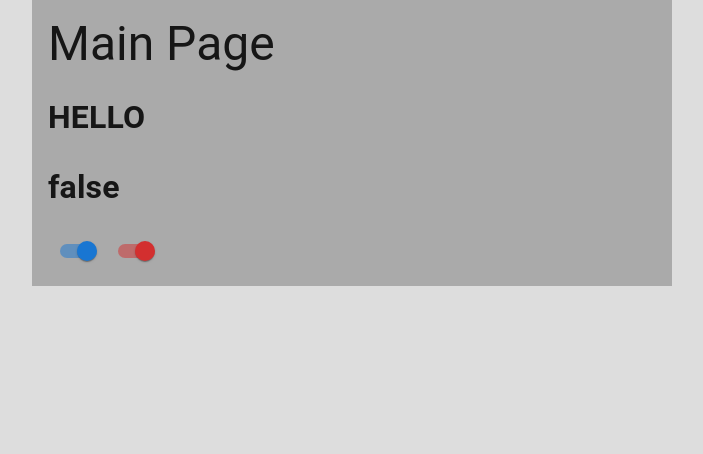
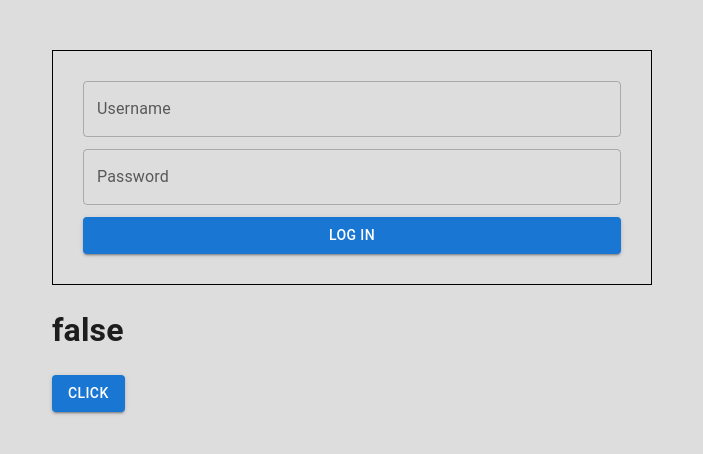
Before and after one commit to bmspd/nextjs, a Next.js app: page / in a window 1280 px wide. Shown: the top 454 px of the page, without its empty margins (288-991 px from the left). Built offline with nearby package versions, Linux system fonts and the light colour scheme.

Commit message:
feat: add authlayout

```diff
--- a/src/app/first/page.tsx
+++ /dev/null
@@ -1,3 +0,0 @@
-export default function FirstPage() {
-  return <h1>I AM FIRST PAGE!</h1>
-}
--- a/src/app/first/second/page.tsx
+++ /dev/null
@@ -1,3 +0,0 @@
-export default function SecondPage() {
-  return <h1>SECOND PAGE CONTENT!</h1>
-}
--- a/src/app/layout.tsx
+++ b/src/app/layout.tsx
@@ -1,7 +1,9 @@
 import React from 'react'
 import ThemeRegistry from '../components/Theme/ThemeRegistry/ThemeRegistry'
+import StoreProvider from '../store/StoreProvider'
+import AuthLayout from '../components/layouts/AuthLayout'
+
 import '../styles/_global.scss'
-import StoreProvider from '../store/StoreProvider'
 export const metadata = {
   title: 'Create Next App',
   description: 'Generated by create next app',
@@ -17,7 +19,9 @@ export default function RootLayout({
       <body>
         <StoreProvider>
           <ThemeRegistry>
-            <main>{children}</main>
+            <AuthLayout>
+              <main>{children}</main>
+            </AuthLayout>
           </ThemeRegistry>
         </StoreProvider>
       </body>
--- a/src/app/page.tsx
+++ b/src/app/page.tsx
@@ -1,37 +1,24 @@
 'use client'
 
 import React, { useEffect, useState } from 'react'
-import { Switch, Typography } from '@mui/material'
+import { Switch, Typography, Button } from '@mui/material'
 import { selectIsAuth } from '../store/reducers/AuthSlice/selectors'
 import { setAuthState } from '../store/reducers/AuthSlice/AuthSlice'
 import { useTypedDispatch, useTypedSelector } from '../hooks/typedStoreHooks'
-
+import Link from 'next/link'
+import Login from '../components/Login/Login'
 export default function Home() {
   const isAuth = useTypedSelector(selectIsAuth)
   const dispatch = useTypedDispatch()
-  const [toggle, setToggle] = useState(true)
   return (
-    <div className={'container'}>
-      <Typography variant={'h3'}>Main Page</Typography>
-      <h1
-        style={{ cursor: 'pointer' }}
-        onClick={() => {
-          dispatch(setAuthState(!isAuth))
-          setToggle((prevState) => {
-            return !prevState
-          })
-        }}
-      >
-        {toggle ? 'HELLO' : 'BYE'}
+    <div className="container">
+      <Login></Login>
+      <h1 onClick={() => dispatch(setAuthState(!isAuth))}>
+        {isAuth.toString()}
       </h1>
-      <h1>{isAuth.toString()}</h1>
-      <Switch
-        checked={toggle}
-        onChange={(event: React.ChangeEvent<HTMLInputElement>) => {
-          setToggle(event.target.checked)
-        }}
-      />
-      <Switch defaultChecked color="error" />
+      <Link href="/logged">
+        <Button variant={'contained'}>Click</Button>
+      </Link>
     </div>
   )
 }
--- /dev/null
+++ b/src/components/Login/Login.module.scss
@@ -0,0 +1,7 @@
+.login {
+  display: flex;
+  flex-direction: column;
+  gap: 12px;
+  padding: 30px;
+  border: 1px solid black;
+}
--- /dev/null
+++ b/src/components/Login/Login.tsx
@@ -0,0 +1,17 @@
+'use client'
+
+import React from 'react'
+import styles from './Login.module.scss'
+import { Button, TextField } from '@mui/material'
+
+const Login = () => {
+  return (
+    <div className={styles.login}>
+      <TextField label="Username" variant="outlined" />
+      <TextField label="Password" variant="outlined" />
+      <Button variant="contained">Log in</Button>
+    </div>
+  )
+}
+
+export default Login
--- /dev/null
+++ b/src/components/layouts/AuthLayout.tsx
@@ -0,0 +1,16 @@
+'use client'
+
+import React from 'react'
+import { useSelector } from 'react-redux'
+import { selectIsAuth } from '../../store/reducers/AuthSlice/selectors'
+import { usePathname } from 'next/navigation'
+
+const AuthLayout = ({ children }: { children: React.ReactNode }) => {
+  const isAuth = useSelector(selectIsAuth)
+  const pathname = usePathname()
+  if (!isAuth && pathname !== '/') return <>Log in first!</>
+
+  return <>{children}</>
+}
+
+export default AuthLayout
--- a/src/styles/_global.scss
+++ b/src/styles/_global.scss
@@ -8,10 +8,7 @@ main {
   background-color: #ddd;
 }
 .container {
-  background: #aaa;
-  max-width: 50vw;
   margin: 0 auto;
-  padding: 1rem;
-  min-height: 100%;
-  height: 100%;
+  padding: 50px;
+  width: 700px;
 }
```
Also changed, not shown: src/app/first/layout.tsx (deleted, +0 -14 lines), src/app/first/second/layout.tsx (deleted, +0 -14 lines), src/app/logged/page.tsx (added, +7 -0 lines).
